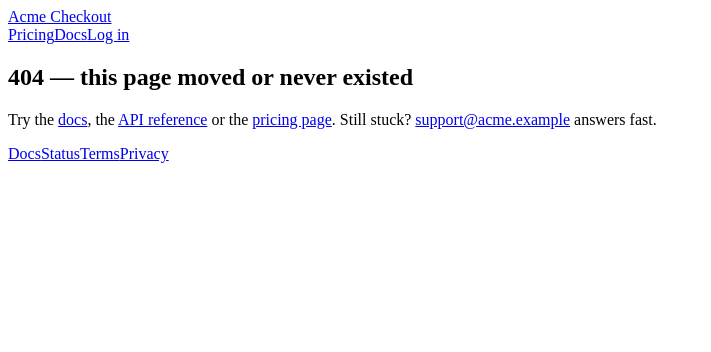
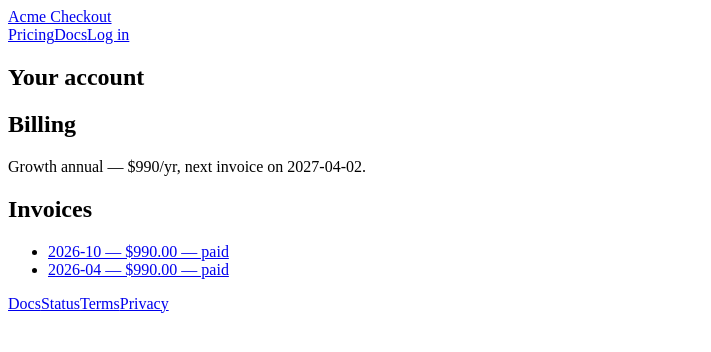
Before and after one commit to hitakshiA/acme-web, a Next.js app: page /account in a window 1280 px wide. Before the commit this address had no page. Shown: the top 352 px of the page, without its empty margins (0-711 px from the left). Built offline with nearby package versions, Linux system fonts and the light colour scheme.

Commit message:
account page redesign behind flag

```diff
--- /dev/null
+++ b/app/account/page.tsx
@@ -0,0 +1,30 @@
+import { flags } from "../../lib/flags";
+
+export const metadata = {
+  title: "Account — Acme Checkout",
+};
+
+export default function AccountPage() {
+  // v2.22.2: redesign behind a flag. v2.23.2: flag defaults off again.
+  const redesigned = flags.accountRedesign;
+
+  return (
+    <section className={redesigned ? "account account--v2" : "account"}>
+      <h1>Your account</h1>
+
+      <h2>Billing</h2>
+      <p>
+        Growth annual — $990/yr, next invoice on 2027-04-02.
+      </p>
+      <h2>Invoices</h2>
+      <ul>
+        <li>
+          <a href="/account/invoices/2026-10">2026-10 — $990.00 — paid</a>
+        </li>
+        <li>
+          <a href="/account/invoices/2026-04">2026-04 — $990.00 — paid</a>
+        </li>
+      </ul>
+    </section>
+  );
+}
--- /dev/null
+++ b/lib/flags.ts
@@ -0,0 +1,9 @@
+// Feature flags for the web app. Read at request time on the server,
+// evaluated client-side in the browser.
+
+export const flags = {
+  /** v2.22.2 account page redesign; defaults off again since v2.23.2. */
+  accountRedesign: true,
+  /** v2.32.2 pricing page v3 scaffold. */
+  pricingV3: true,
+} as const;
```
